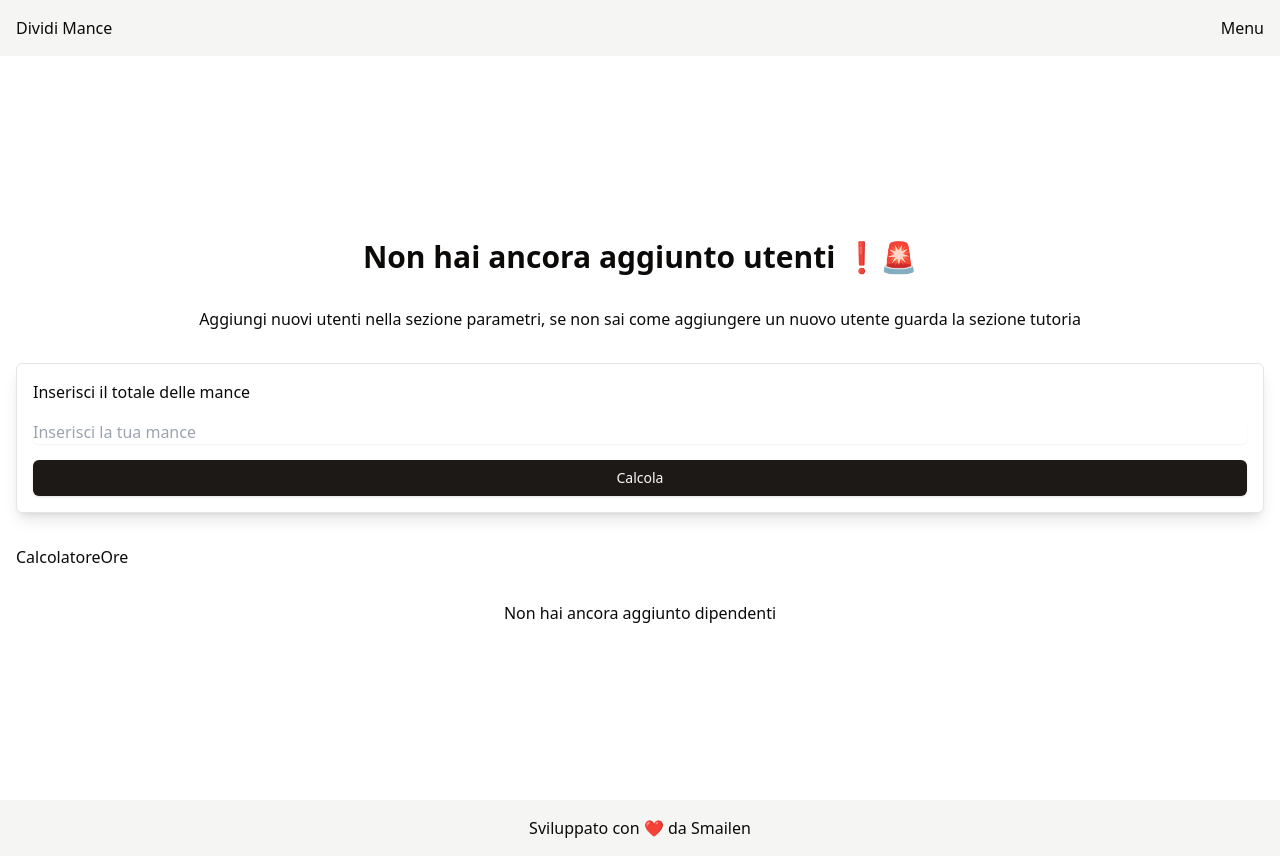
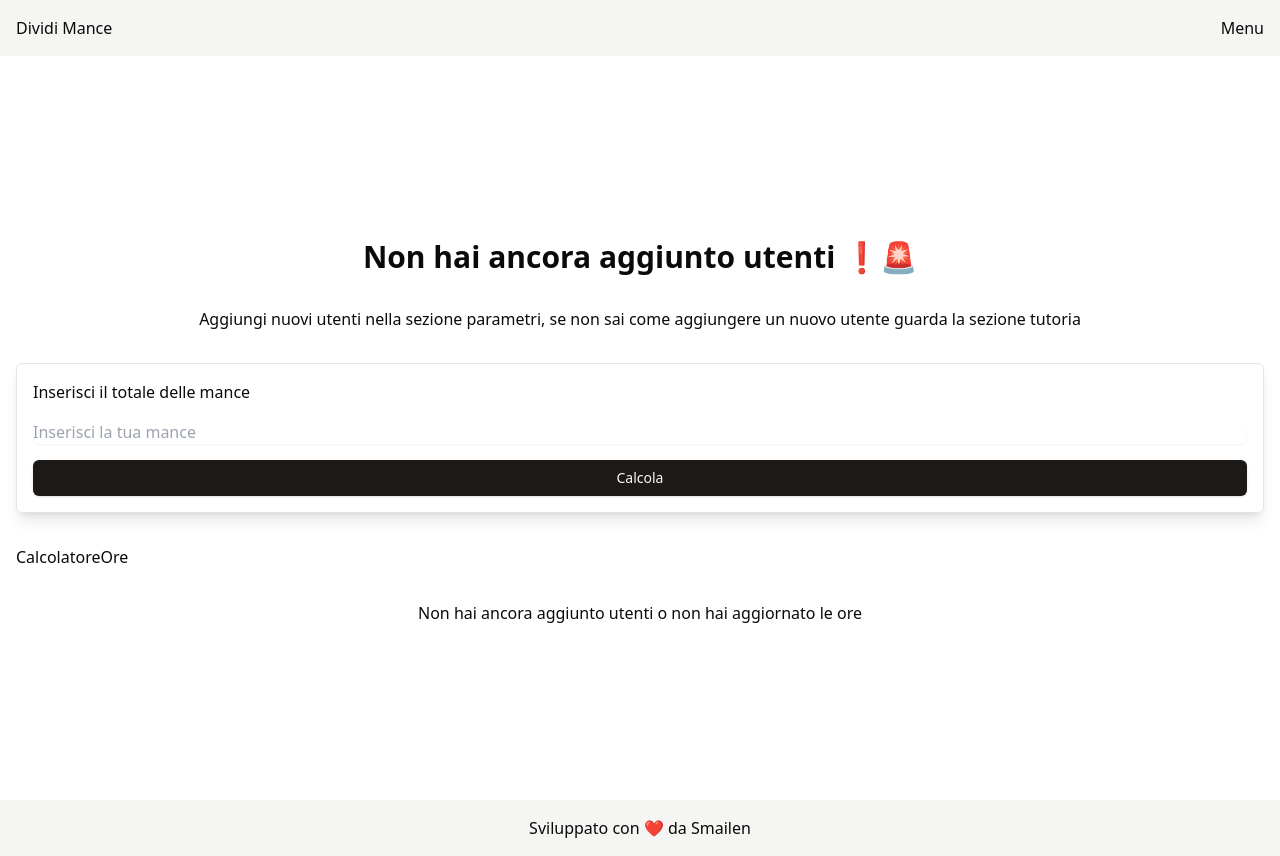
Before and after one commit to Smailen5/calcolatore-mance, a React (Vite) app: page / in a window 1280 px wide. Built offline with nearby package versions, Linux system fonts and the light colour scheme.

Commit message:
refactor: :speech_balloon: aggiorna messaggio
aggiorna messaggio per essere coerente con lo stato degli utenti

```diff
--- a/src/components/UserGrid.tsx
+++ b/src/components/UserGrid.tsx
@@ -18,7 +18,7 @@ const UserGrid = ({ noButton, data, selectable, isHours, mostraMancia }: UserGri
 
   // se non ci sono user visualizza un messaggio
   if (!data || data.length === 0) {
-    return <p className="text-center">Non hai ancora aggiunto dipendenti</p>;
+    return <p className="text-center">Non hai ancora aggiunto utenti o non hai aggiornato le ore</p>;
   }
 
   // gestisce la selezione del user
```
